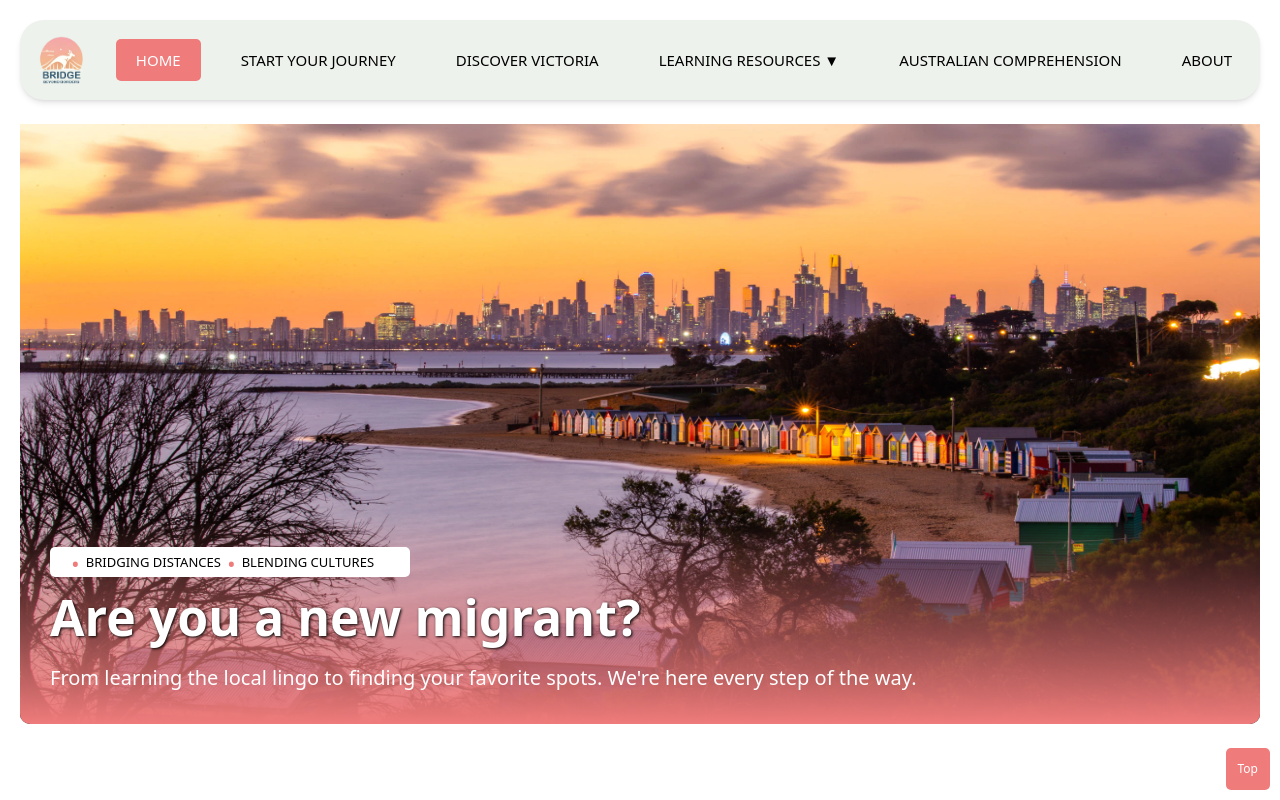
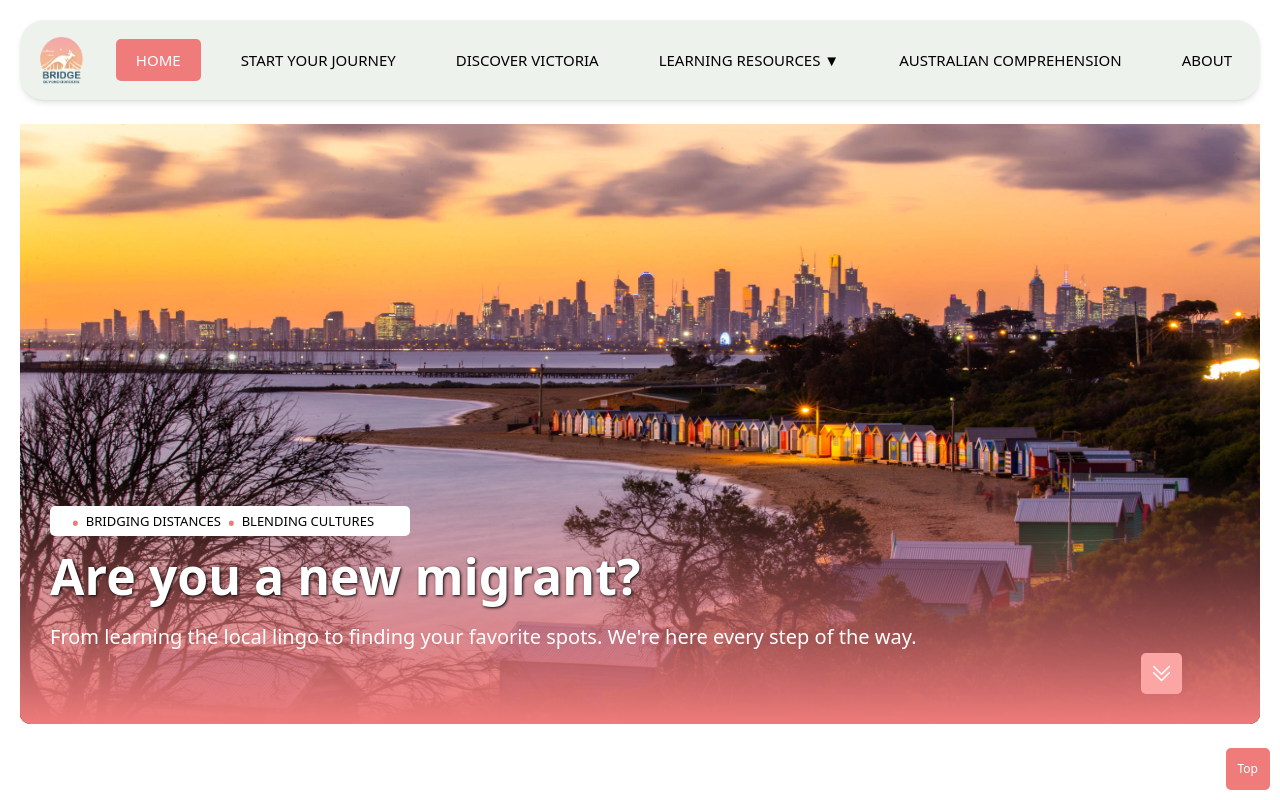
Before and after one commit to KevinMonash2022/bridgingCulture-v1, a Next.js app in the folder demo01/: page / in a window 1280 px wide. Shown: the top 800 px of the page. Built offline with nearby package versions, Linux system fonts and the light colour scheme; sample sign-in values are in the browser's storage.

Commit message:
Updated some UI

```diff
--- a/demo01/components/FeedHome.js
+++ b/demo01/components/FeedHome.js
@@ -50,8 +50,21 @@ export default function FeedHome() {
                     <div className=' text-6xl font-bold banner-heading'>
                         {"Are you a new migrant?"}
                     </div>
-                    <div className=' text-2xl banner-text'>
-                        {"From learning the local lingo to finding your favorite spots. We're here every step of the way."}
+                    <div className=' text-2xl banner-text '>
+                        <div className="">
+                            {"From learning the local lingo to finding your favorite spots. We're here every step of the way."}
+                        </div>
+                    </div>
+                    <div className="flex justify-end mr-12">
+                        <button onClick={scrollToDiv} className='p-2 bg-red-300 text-white hover:scale-125 translation duration-300 ease-out'>
+                            <Image
+                                src="/pics/arrowDown.svg"
+                                alt="arrowDown"
+                                width={25}
+                                height={25}
+                                className="invert"
+                            />
+                        </button>
                     </div>
 
 
@@ -182,6 +195,8 @@ export default function FeedHome() {
 
 
             </div>
+
+
             <div className="flex justify-center space-x-12 mx-8 -mt-20">
                 <div className="flex-1 rounded-3xl my-16 p-8 bg-[#EF7B7B] text-white text-3xl shadow-xl shadow-[#EF7B7B]">
 
--- a/demo01/components/FeedLLM.js
+++ b/demo01/components/FeedLLM.js
@@ -215,6 +215,7 @@ export default function FeedLLM() {
                                             src={'./volume.svg'}
                                             alt='volume'
                                             height={20} width={20}
+                                            className='invert'
                                         />
                                     </button>
                                 )}
--- a/demo01/components/Footer.js
+++ b/demo01/components/Footer.js
@@ -5,11 +5,11 @@ export default function Footer() {
   const router = useRouter();
 
   const menuItems = [
-    { path: '/things', label: 'Start Your Journey  |' },
-    { path: '/map', label: 'Discover Victoria  |' },
-    { path: '/textdata', label: 'Australian Slangs  |' },
-    { path: '/learn', label: 'Australian Accent  |' },
-    { path: '/chatbot', label: 'Australian Comprehension  |' },
+    { path: '/things', label: 'Start Your Journey |' },
+    { path: '/map', label: 'Discover Victoria |' },
+    { path: '/textdata', label: 'Australian Slangs |' },
+    { path: '/learn', label: 'Australian Accent |' },
+    { path: '/chatbot', label: 'Australian Comprehension |' },
     { path: '/about', label: 'About us' },
   ];
 
@@ -17,7 +17,7 @@ export default function Footer() {
     <footer className="bg-red-300 text-white p-6 text-center">
       <div className="flex justify-center items-center space-x-4 mb-6">
         <div className="shrink-0">
-          {/* Update the src path to the correct location */}
+          {/* Ensure the src path to the image is correct */}
           <Image src="/pics/Logo-01.png" alt="Logo" width={50} height={50} />
         </div>
         <span className="text-lg font-semibold">Bridge Beyond Borders</span>
@@ -27,7 +27,7 @@ export default function Footer() {
           <span
             key={item.label}
             onClick={() => router.push(item.path)}
-            className="cursor-pointer text-lg hover:text-blue-300"
+            className={`cursor-pointer text-lg ${router.pathname === item.path ? 'text-blue-300' : 'hover:text-blue-300'}`}
           >
             {item.label}
           </span>
--- a/demo01/pages/chatbot.js
+++ b/demo01/pages/chatbot.js
@@ -13,6 +13,15 @@ const UserPage = () => {
       <Header />
 
       {/* Feed */}
+      <div className="text-center">
+        <h1 className="text-4xl font-bold tracking-tight text-gray-900 sm:text-6xl">
+          Navigate towards success
+        </h1>
+        <p className="mt-6 mb-4 text-lg leading-8 text-gray-600">
+          Let our chatbot be your trusted guide to efficiency and excellence!
+        </p>
+
+      </div>
       <FeedLLM />
 
 
--- a/demo01/pages/learn.js
+++ b/demo01/pages/learn.js
@@ -32,7 +32,7 @@ export default function Learn() {
                         Welcome to the Australian Accent Book!
                     </h1>
                     <p className="mt-12 text-lg leading-8 text-gray-600">
-                        {"Where Understanding is Easy and Everyone’s Welcome!"}
+                        {"We made pronouncing easy with our book, come and try it out.."}
                     </p>
                 </div>
             </div>
```
Also changed, not shown: demo01/public/pics/arrowDown.svg (added). Lines whose indentation alone changed are shown as unchanged.
